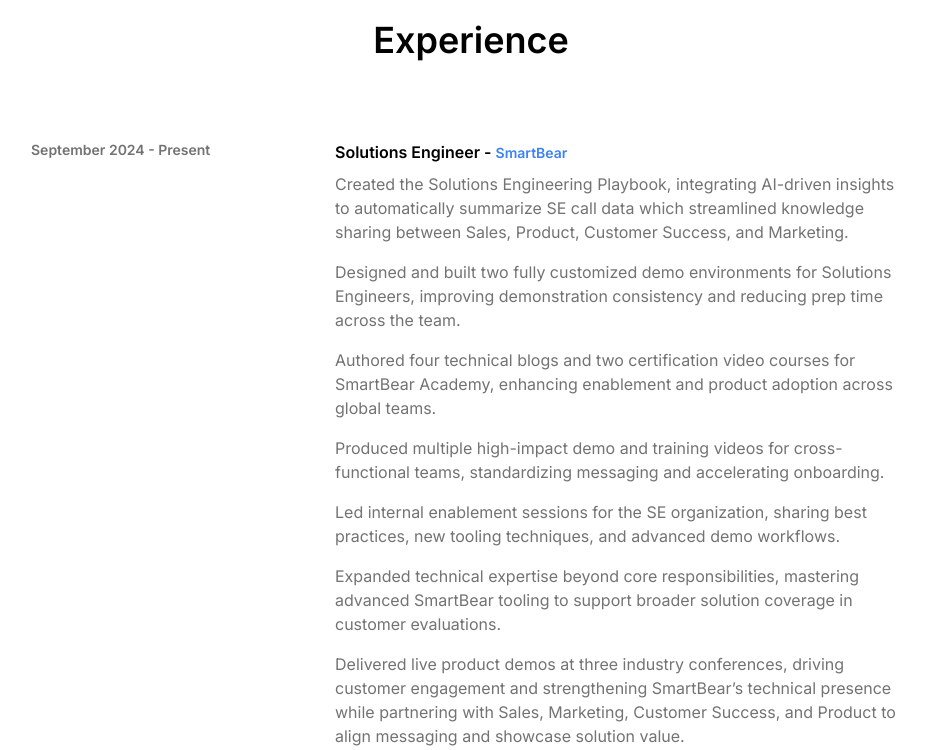
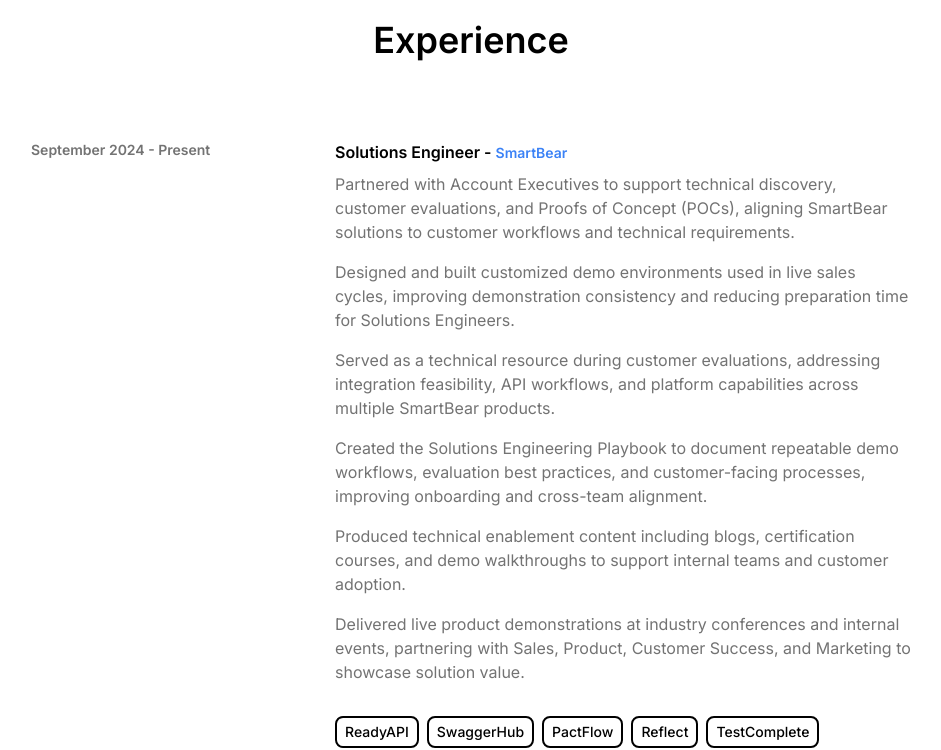
Before and after one commit to nickldimartino/portfolio, a React (Vite) app: page / in a window 1280 px wide. Shown: the part 2000-2750 px from the top of the page, without its empty margins (169-1110 px from the left). Built offline with nearby package versions, Linux system fonts and the light colour scheme.

Commit message:
Updated Descriptions

```diff
--- a/src/constants/index.js
+++ b/src/constants/index.js
@@ -37,23 +37,23 @@
 ];
 
 export const HERO_CONTENT = `
-I’m a Solutions Engineer at SmartBear with a background in software development and embedded systems, focused on solving real customer problems through clear, well-prepared demos and proof-of-concepts.
-
-I work closely with sales and product teams to translate complex technical requirements into practical solutions, helping engineering, QA, and business stakeholders evaluate and adopt API quality tooling with confidence.
-
-My path into pre-sales engineering was driven by a desire to combine technical depth with communication, using structure, preparation, and storytelling to support better customer decisions.`;
+Solutions Engineer and military veteran with a strong foundation in software development and SaaS platforms. Experienced leading technical
+discovery, delivering tailored demos and Proofs of Concept (POCs), and supporting complex customer evaluations in partnership with Sales,
+Product, Marketing, and Engineering. Skilled at translating complex systems, integrations, and workflows into clear, outcome-driven narratives
+that accelerate adoption and technical decision-making. `;
 
 export const ABOUT_TEXT = `
-I’m a Solutions Engineer at SmartBear with a strong foundation in software engineering, shaped by hands-on experience in embedded systems at General Dynamics, full-stack web development through General Assembly, and technical mentorship in the U.S. Air Force.
+Solutions Engineer at SmartBear with a strong foundation in software engineering and a focus on pre-sales and customer-facing technical work. My background spans embedded systems at General Dynamics, full-stack web development through General Assembly, and technical mentorship in the U.S. Air Force.
 
-I transitioned into pre-sales engineering to focus on what I enjoy most: solving real customer problems through customer-specific demos, proof-of-concepts, and clear technical explanations. At SmartBear, I partner closely with sales and product teams to support customers across the pre- and post-sales lifecycle, from discovery and demos to implementation, validation, and ongoing technical alignment.
+I transitioned into Solutions Engineering to focus on what I enjoy most: solving real customer problems through tailored demos, proof-of-concepts, and clear, narrative-driven technical explanations. At SmartBear, I partner closely with Sales and Product teams to support customer evaluations across the pre- and post-sales lifecycle, from discovery and demos through implementation, validation, and ongoing technical alignment.
 
-My work centers on translating complex systems into clear business outcomes. I design and deliver tailored demonstrations that resonate with engineers, QA teams, and decision-makers, and I thrive in environments where preparation, technical accuracy, and demo quality directly influence customer decisions.
+My work centers on showcasing the value of API testing and quality tooling by crafting demos aligned to the priorities of engineers, QA teams, and business decision-makers. I specialize in translating complex systems, integrations, and workflows into clear outcomes that help customers make confident technical decisions.
 
-My military background instilled discipline, structure, and resilience, which guide my approach to customer engagement, demo design, and solution development. Whether leading POCs, responding to RFPs, or aligning technical solutions to business goals, I bring a methodical mindset, strong attention to detail, and a genuine desire to help teams succeed.
+My military background instilled discipline, structure, and attention to detail which are traits that shape my approach to customer engagement, demo design, and solution development. Whether leading POCs, supporting RFPs, or aligning solutions to business goals, I bring a methodical, preparation-driven mindset to every engagement.
 
-I enjoy sharing what I’ve learned about software careers, effective technical communication, and working in the tech industry. Let’s connect if you want to talk APIs, demos, or breaking into tech with confidence.
-`;
+I’m currently pursuing an M.S. in Engineering Management to strengthen my ability to lead technical initiatives and support data-driven decision-making in complex organizations.
+
+I enjoy sharing what I’ve learned about software, Solutions Engineering, and effective technical communication. Let’s connect if you want to talk APIs, demos, or building strong technical careers.`;
 
 
 export const CONTRIBUTIONS = [
@@ -103,13 +103,12 @@
     company: "SmartBear",
     companyWebsite: "https://www.linkedin.com/company/smartbear/posts/?feedView=all",
     description: [
-      `Created the Solutions Engineering Playbook, integrating AI-driven insights to automatically summarize SE call data which streamlined knowledge sharing between Sales, Product, Customer Success, and Marketing.`,
-      `Designed and built two fully customized demo environments for Solutions Engineers, improving demonstration consistency and reducing prep time across the team.`,
-      `Authored four technical blogs and two certification video courses for SmartBear Academy, enhancing enablement and product adoption across global teams.`,
-      `Produced multiple high-impact demo and training videos for cross-functional teams, standardizing messaging and accelerating onboarding.`,
-      `Led internal enablement sessions for the SE organization, sharing best practices, new tooling techniques, and advanced demo workflows.`,
-      `Expanded technical expertise beyond core responsibilities, mastering advanced SmartBear tooling to support broader solution coverage in customer evaluations.`,
-      `Delivered live product demos at three industry conferences, driving customer engagement and strengthening SmartBear’s technical presence while partnering with Sales, Marketing, Customer Success, and Product to align messaging and showcase solution value.`
+      `Partnered with Account Executives to support technical discovery, customer evaluations, and Proofs of Concept (POCs), aligning SmartBear solutions to customer workflows and technical requirements.`,
+      `Designed and built customized demo environments used in live sales cycles, improving demonstration consistency and reducing preparation time for Solutions Engineers.`,
+      `Served as a technical resource during customer evaluations, addressing integration feasibility, API workflows, and platform capabilities across multiple SmartBear products.`,
+      `Created the Solutions Engineering Playbook to document repeatable demo workflows, evaluation best practices, and customer-facing processes, improving onboarding and cross-team alignment.`,
+      `Produced technical enablement content including blogs, certification courses, and demo walkthroughs to support internal teams and customer adoption.`,
+      `Delivered live product demonstrations at industry conferences and internal events, partnering with Sales, Product, Customer Success, and Marketing to showcase solution value.`
     ],
     technologies: [
       "ReadyAPI",
@@ -147,12 +146,10 @@
     company: "Sharp Action Sports",
     companyWebsite: "https://www.linkedin.com/company/sharp-action-sports/?viewAsMember=true",
     description: [
-      `Partnered directly with early users to identify technical needs, shaping proof-of-concepts and MVP features aligned with real customer use cases and pre-sales engagement strategies.`,
-      `Conducted in-depth technical research and developed proof-of-concepts on emerging tools and frameworks, improving solution fit and enabling value-driven demonstrations.`,
-      `Designed and implemented security protocols aligned with industry compliance standards, strengthening trust with prospective users and key stakeholders.`,
-      `Led cross-functional collaboration between technical and non-technical teams to align engineering output with evolving market demands and business strategy.`,
-      `Defined and communicated the company’s technical roadmap in clear, accessible terms to internal leadership and external stakeholders, bridging technical feasibility and business impact.`,
-      `Proactively troubleshot and resolved infrastructure challenges, improving platform reliability and scalability in fast-paced, evolving environments.`
+      `Partnered with early users to conduct technical discovery, define requirements, and shape Proof of Concepts and MVP features aligned to real customer workflows.`,
+      `Designed and demonstrated prototype solutions, translating ambiguous business needs into clear technical implementations and value-driven demos.`,
+      `Led cross-functional collaboration between technical and non-technical stakeholders, aligning product direction with market needs and business goals.`,
+      `Defined and communicated the technical roadmap to internal leadership and external stakeholders, bridging feasibility, scope, and impact.`
     ],
     technologies: [
       "Next",
@@ -210,13 +207,10 @@
     company: "General Dynamics Missions Systems",
     companyWebsite: "https://gdmissionsystems.com/",
     description: [
-      `Created standardized troubleshooting and procedural documentation, improving cross-team collaboration and reducing onboarding time through clearer knowledge transfer between senior and junior engineers.`,
-      `Mentored six new engineers on complex product domain concepts and internal workflows, accelerating technical ramp-up and enabling faster contributions to customer-facing features.`,
-      `Designed and implemented a VLAN feature using event-driven architecture and cryptographic principles to bridge UI and network interfaces, improving system communication and user experience.`,
-      `Contributed to feature development in C++ for real-time embedded systems, maintaining system stability and backward compatibility in mission-critical environments.`,
-      `Participated in Agile ceremonies and delivered on five major projects, applying CI/CD practices and test-driven development to support consistent, high-quality releases.`,
-      `Led over 20 code and security reviews to uphold strict DoD security and quality standards, ensuring reliability in sensitive and regulated environments.`,
-      `Managed complex debugging workflows and supported delivery of customer-ready builds through systematic testing, version control, and iterative feedback loops.`
+      `Contributed to feature development in C++ for real-time, mission-critical embedded systems, maintaining stability and backward compatibility in regulated environments.`,
+      `Created standardized troubleshooting and procedural documentation, reducing onboarding time and improving cross-team knowledge transfer.`,
+      `Mentored six junior engineers on complex system concepts and internal workflows, accelerating technical ramp-up and delivery.`,
+      `Participated in Agile ceremonies and delivered across five major projects using CI/CD and test-driven development practices.`
     ],
     technologies: ["C++", "IBM Rhapsody", "IBM ClearCase", "Linux"],
   },
```
